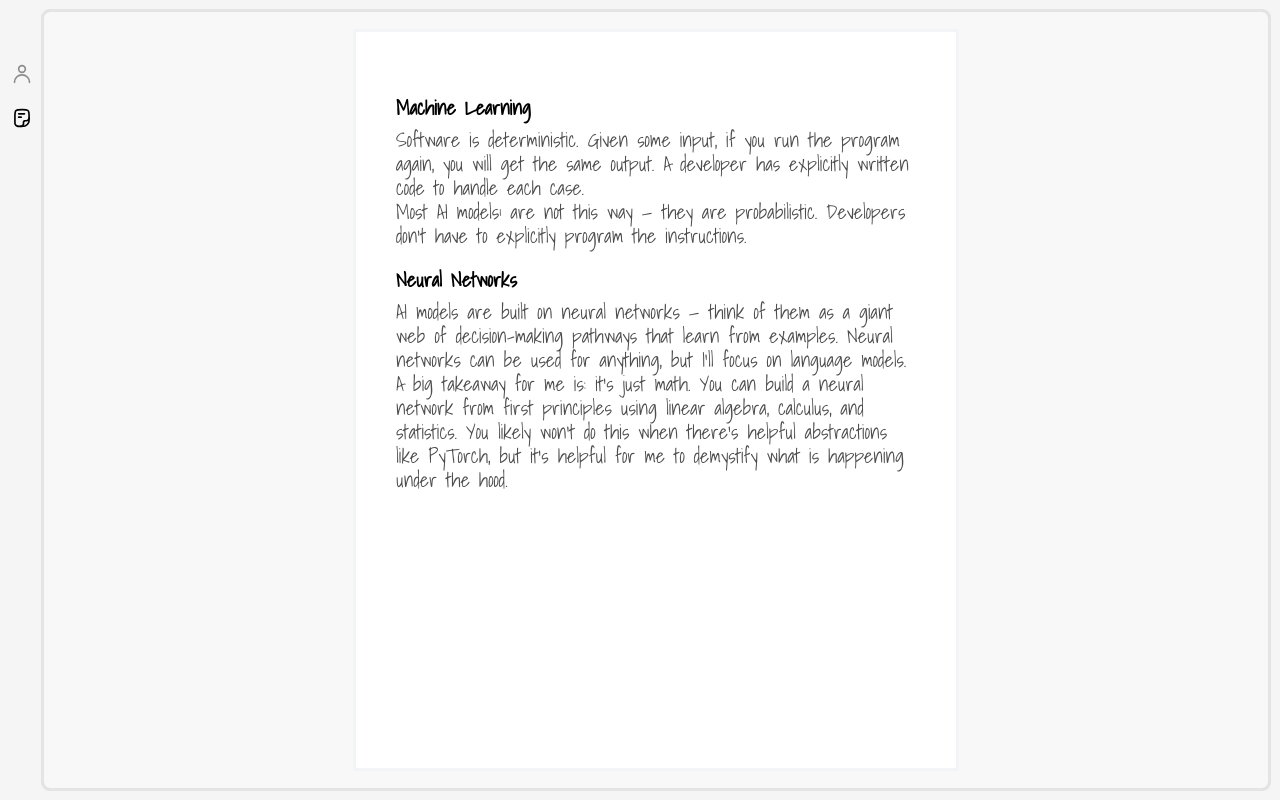
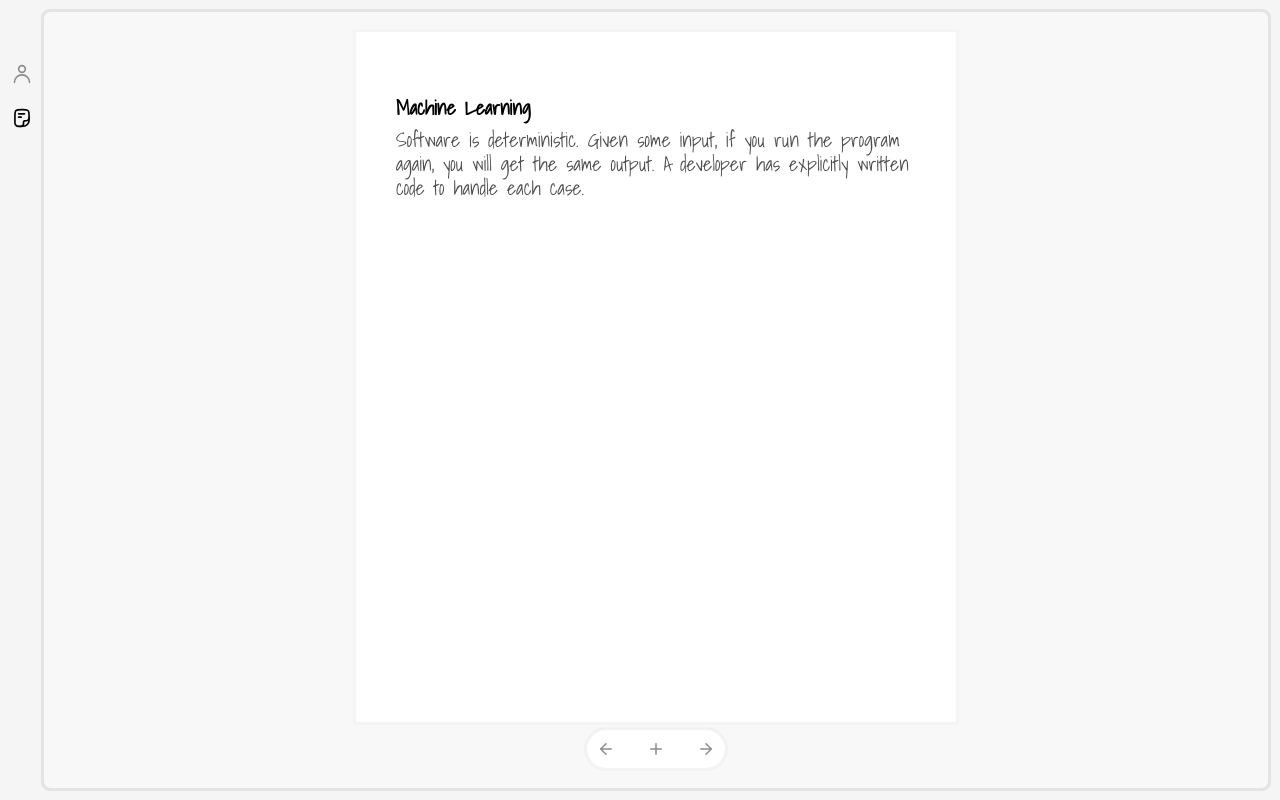
Before and after one commit to SwetanshuSingh/text-editor, a Next.js app: page /editor/124 in a window 1280 px wide. Built offline with nearby package versions, Linux system fonts and the light colour scheme.

Commit message:
feat: add doc-page navigation controls

```diff
--- a/src/app/(main)/editor/[slug]/page.tsx
+++ b/src/app/(main)/editor/[slug]/page.tsx
@@ -1,8 +1,8 @@
-import Document from "@/components/document";
+import Document from "@/components/doc";
 
 export default function DocumentPage({ params }: { params: { slug: string } }) {
   return (
-    <main className="w-full h-full bg-[#F8F8F8] p-5 flex justify-center items-center rounded-md outline outline-[#E4E4E4]">
+    <main className="w-full h-full bg-[#F8F8F8] p-5 flex flex-col gap-2 justify-center items-center rounded-md outline outline-[#E4E4E4]">
       <Document />
     </main>
   );
--- a/src/app/(main)/editor/page.tsx
+++ b/src/app/(main)/editor/page.tsx
@@ -1,12 +1,6 @@
 import Link from "next/link";
 
 const DocumentEditor = async () => {
-  const sleep = (ms: number) => {
-    return new Promise((resolve) => setTimeout(resolve, ms));
-  };
-
-  await sleep(1000);
-
   return (
     <main className="w-full h-full bg-[#F8F8F8] p-5 flex flex-col gap-5 rounded-md outline outline-[#E4E4E4]">
       <div className="w-full flex justify-between items-center">
--- a/src/app/(main)/profile/page.tsx
+++ b/src/app/(main)/profile/page.tsx
@@ -1,10 +1,4 @@
 const ProfilePage = async () => {
-  const sleep = (ms: number) => {
-    return new Promise((resolve) => setTimeout(resolve, ms));
-  };
-
-  await sleep(1000);
-
   return (
     <main className="w-full h-full bg-[#F8F8F8] flex justify-center items-center rounded-md outline outline-[#E4E4E4]">
       <p>this is profile page</p>
--- /dev/null
+++ b/src/components/doc-control-panel.tsx
@@ -0,0 +1,71 @@
+"use client";
+
+import { ArrowLeft, ArrowRight, Plus } from "lucide-react";
+import { ButtonHTMLAttributes, ReactNode } from "react";
+
+type DocumentControlPanelProps = {
+  currentPageNo: number;
+  totalPages: number;
+  pages: Page[];
+  setCurrentPage: React.Dispatch<React.SetStateAction<Page>>;
+};
+
+interface ControlButtonProps extends ButtonHTMLAttributes<HTMLButtonElement> {
+  children: ReactNode;
+}
+
+const DocumentControlPanel = ({
+  currentPageNo,
+  totalPages,
+  pages,
+  setCurrentPage,
+}: DocumentControlPanelProps) => {
+  const setPrevPage = () => {
+    if (currentPageNo === 1) return;
+
+    const prevPage = pages.find((page) => page.idx === currentPageNo - 1);
+
+    if (!prevPage) return;
+
+    setCurrentPage(prevPage);
+  };
+
+  const setNextPage = () => {
+    if (currentPageNo === totalPages) return;
+
+    const nextPage = pages.find((page) => page.idx === currentPageNo + 1);
+
+    if (!nextPage) return;
+
+    setCurrentPage(nextPage);
+  };
+
+  return (
+    <div className="w-fit bg-white flex justify-between items-center gap-5 rounded-3xl px-1 py-1 text-sm outline outline-[#F2F2F2] placeholder:text-[#8C8C8C] placeholder:text-sm placeholder:font-semibold">
+      <ControlButton onClick={setPrevPage}>
+        <ArrowLeft size={18} />
+      </ControlButton>
+
+      <ControlButton>
+        <Plus size={18} />
+      </ControlButton>
+
+      <ControlButton onClick={setNextPage}>
+        <ArrowRight size={18} />
+      </ControlButton>
+    </div>
+  );
+};
+
+export default DocumentControlPanel;
+
+const ControlButton = ({ children, ...props }: ControlButtonProps) => {
+  return (
+    <button
+      {...props}
+      className="p-1.5 text-[#8C8C8C] rounded-full hover:bg-black hover:text-white transition-colors duration-200 ease-linear cursor-pointer"
+    >
+      {children}
+    </button>
+  );
+};
--- a/src/components/document.tsx
+++ b/src/components/doc-page.tsx
@@ -1,10 +1,14 @@
 "use client";
 
-import { AnimatePresence, motion } from "motion/react";
+import { AnimatePresence } from "motion/react";
 import { useEffect, useState } from "react";
 import ColorPicker from "./color-picker";
 
-const Document = () => {
+type DocPageProps = {
+  currentPage: Page;
+};
+
+const DocPage = ({ currentPage }: DocPageProps) => {
   const [selectionRange, setSelectionRange] = useState<Range | null>(null);
   const [popoverPosition, setPopoverPosition] = useState<{
     top: number;
@@ -75,34 +79,10 @@ const Document = () => {
   }, []);
 
   return (
-    <section className="max-w-[600px] w-[600px] h-full font-shadows font-medium text-xl bg-white outline outline-gray-100 shadow-sm flex flex-col gap-5 px-10 py-16">
+    <section className="doc-page max-w-[600px] w-[600px] h-full font-shadows font-medium text-xl bg-white outline outline-gray-100 shadow-sm flex flex-col gap-5 px-10 py-16">
       <span className="leading-6 text-black/70">
-        <h3 className="font-semibold text-black mb-2">Machine Learning</h3>
-        <p className="">
-          Software is deterministic. Given some input, if you run the program
-          again, you will get the same output. A developer has explicitly
-          written code to handle each case.
-        </p>
-        <p>
-          Most AI models¹ are not this way — they are probabilistic. Developers
-          don't have to explicitly program the instructions.
-        </p>
-      </span>
-
-      <span className="leading-6 text-black/70">
-        <h3 className="font-semibold text-black mb-2">Neural Networks</h3>
-        <p className="">
-          AI models are built on neural networks — think of them as a giant web
-          of decision-making pathways that learn from examples. Neural networks
-          can be used for anything, but I'll focus on language models.
-        </p>
-        <p>
-          A big takeaway for me is: it's just math. You can build a neural
-          network from first principles using linear algebra, calculus, and
-          statistics. You likely won't do this when there's helpful abstractions
-          like PyTorch, but it's helpful for me to demystify what is happening
-          under the hood.
-        </p>
+        <h3 className="font-semibold text-black mb-2">{currentPage.title}</h3>
+        <p className="">{currentPage.content}</p>
       </span>
 
       <AnimatePresence>
@@ -118,4 +98,4 @@ const Document = () => {
   );
 };
 
-export default Document;
+export default DocPage;
--- /dev/null
+++ b/src/components/doc.tsx
@@ -0,0 +1,43 @@
+"use client";
+
+import DocumentControlPanel from "@/components/doc-control-panel";
+import DocPage from "./doc-page";
+import { useState } from "react";
+
+const pages: Page[] = [
+  {
+    idx: 1,
+    id: "one",
+    title: "Machine Learning",
+    content: `Software is deterministic. Given some input, if you run the program
+          again, you will get the same output. A developer has explicitly
+          written code to handle each case.`,
+  },
+  {
+    idx: 2,
+    id: "two",
+    title: "Neural Networks",
+    content: `AI models are built on neural networks — think of them as a giant web
+          of decision-making pathways that learn from examples. Neural networks
+          can be used for anything, but I'll focus on language models.`,
+  },
+];
+
+const Document = () => {
+  const [allPages] = useState(pages);
+  const [currentPage, setCurrentPage] = useState(allPages[0]);
+
+  return (
+    <>
+      <DocPage currentPage={currentPage} />
+      <DocumentControlPanel
+        currentPageNo={currentPage.idx}
+        totalPages={allPages.length}
+        pages={pages}
+        setCurrentPage={setCurrentPage}
+      />
+    </>
+  );
+};
+
+export default Document;
--- /dev/null
+++ b/src/types.d.ts
@@ -0,0 +1,6 @@
+type Page = {
+  idx: number;
+  id: string;
+  title: string;
+  content: string;
+};
```
